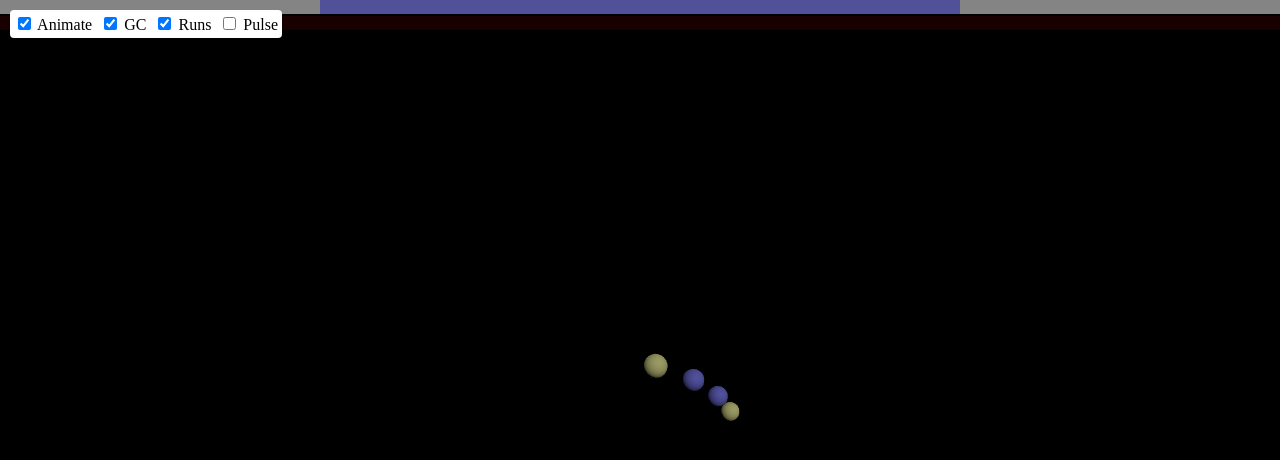
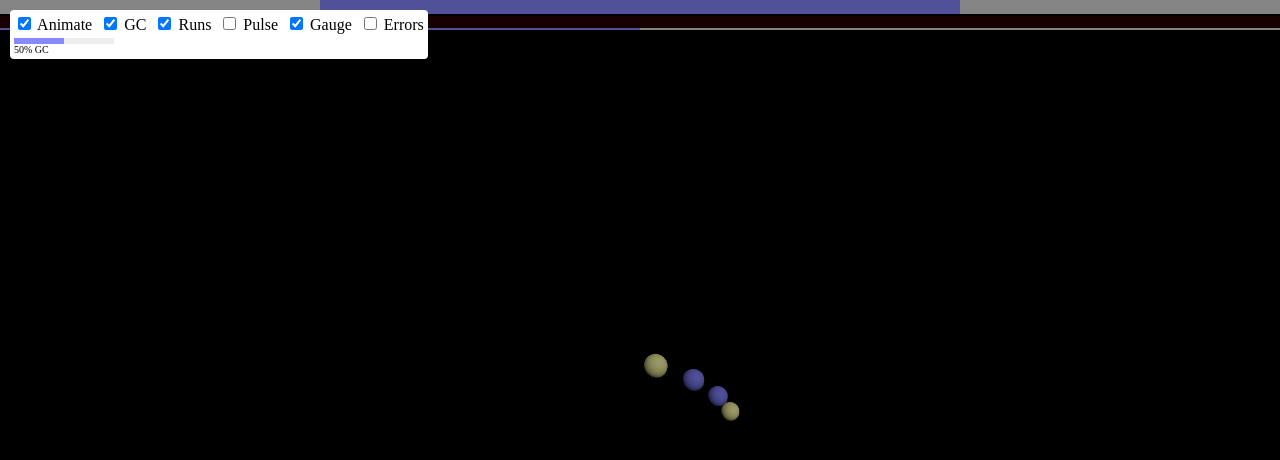
Before and after one commit to d0tTino/GeneCoder, a React (Vite) app in the folder web/helix-ui/: page / in a window 1280 px wide. Shown: the top 460 px of the page. Built offline with nearby package versions, Linux system fonts and the light colour scheme.

Commit message:
feat(helix-ui): add GC gauge and error flash

```diff
--- a/web/helix-ui/src/App.jsx
+++ b/web/helix-ui/src/App.jsx
@@ -30,10 +30,13 @@ export default function App() {
   const [animate, setAnimate] = useState(params.get('animate') !== 'false');
   const [zoom] = useState(parseFloat(params.get('zoom') || '1'));
   const seq = params.get('seq') || 'ACGT';
+  const gcRatio = seq.split('').filter((b) => b === 'G' || b === 'C').length / seq.length;
   const [showGC, setShowGC] = useState(params.get('gc') !== 'false');
   const [showRuns, setShowRuns] = useState(params.get('runs') !== 'false');
   const [showPulses, setShowPulses] = useState(params.get('pulse') === 'true');
   const [pulseSpeed] = useState(parseFloat(params.get('pulse_speed') || '2'));
+  const [showGauge, setShowGauge] = useState(params.get('gauge') !== 'false');
+  const [flashErrors, setFlashErrors] = useState(params.get('flash') === 'true');
 
   const colorParam = params.get('colors');
   const colors = { ...DEFAULT_COLORS, ...(parseColors(colorParam) || {}) };
@@ -97,9 +100,16 @@ export default function App() {
         ctx.fillRect(i * bw, 16, bw, 14);
       }
     }
+    if (showGauge) {
+      ctx.fillStyle = '#ddd';
+      ctx.fillRect(0, 28, metricsRef.current.width, 2);
+      ctx.fillStyle = '#88f';
+      ctx.fillRect(0, 28, metricsRef.current.width * gcRatio, 2);
+    }
 
     let frameId;
     let pulsePhase = 0;
+    let flashPhase = 0;
     const loop = () => {
       controls.update();
       if (animate) group.rotation.z += 0.01;
@@ -112,6 +122,14 @@ export default function App() {
       } else {
         group.children.forEach((mesh) => mesh.scale.set(1, 1, 1));
       }
+      if (flashErrors) {
+        flashPhase += 0.1;
+        group.children.forEach((mesh, i) => {
+          const intensity = 0.5 + 0.5 * Math.sin(flashPhase - i * 0.3);
+          mesh.material.emissive = new THREE.Color(0xff00ff);
+          mesh.material.emissiveIntensity = intensity;
+        });
+      }
       renderer.render(scene, camera);
       frameId = requestAnimationFrame(loop);
     };
@@ -120,7 +138,7 @@ export default function App() {
       cancelAnimationFrame(frameId);
       renderer.dispose();
     };
-  }, [seq, animate, zoom, colors, showGC, showRuns, showPulses, pulseSpeed]);
+  }, [seq, animate, zoom, colors, showGC, showRuns, showPulses, pulseSpeed, showGauge, flashErrors]);
 
   return (
     <div style={{ width: '100%', height: '100%', position: 'relative' }}>
@@ -143,6 +161,20 @@ export default function App() {
         <label style={{ marginLeft: 8 }}>
           <input type="checkbox" checked={showPulses} onChange={(e) => setShowPulses(e.target.checked)} /> Pulse
         </label>
+        <label style={{ marginLeft: 8 }}>
+          <input type="checkbox" checked={showGauge} onChange={(e) => setShowGauge(e.target.checked)} /> Gauge
+        </label>
+        <label style={{ marginLeft: 8 }}>
+          <input type="checkbox" checked={flashErrors} onChange={(e) => setFlashErrors(e.target.checked)} /> Errors
+        </label>
+        {showGauge && (
+          <div style={{ marginTop: 4 }}>
+            <div style={{ width: 100, height: 6, background: '#eee' }}>
+              <div style={{ width: `${gcRatio * 100}%`, height: '100%', background: '#88f' }} />
+            </div>
+            <div style={{ fontSize: 10 }}>{Math.round(gcRatio * 100)}% GC</div>
+          </div>
+        )}
       </div>
       <div ref={mount} style={{ width: '100%', height: '100%' }} />
     </div>
```
Also changed, not shown: 3 other files (tests, documents, lock files or other folders).
